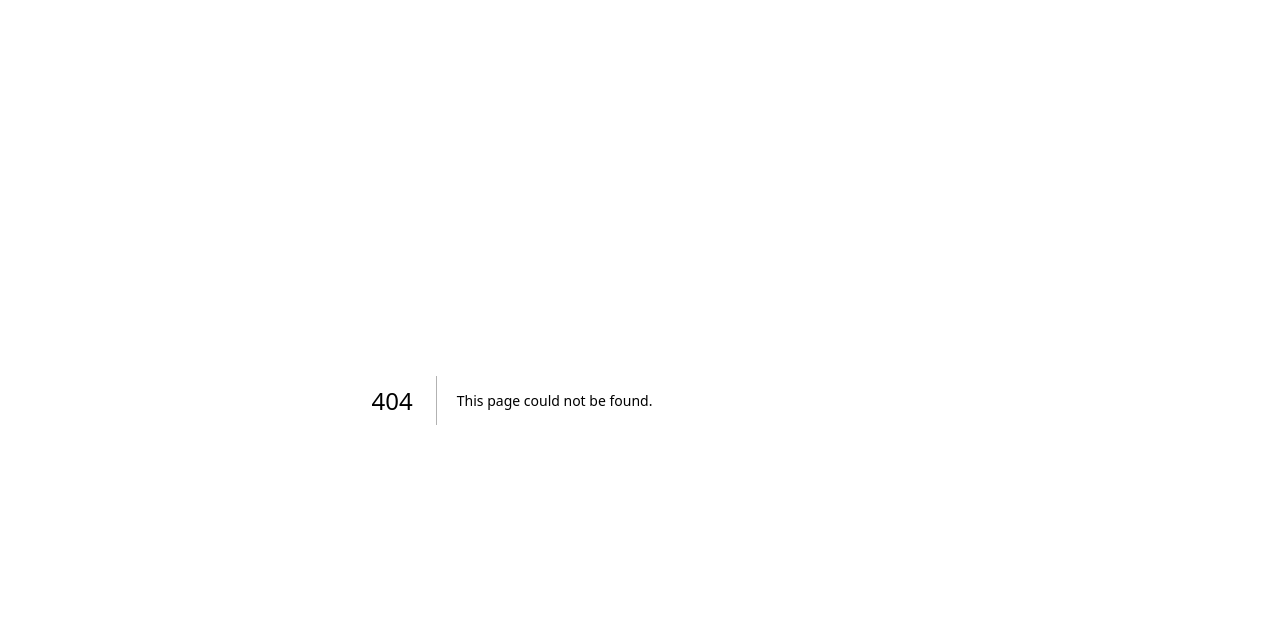
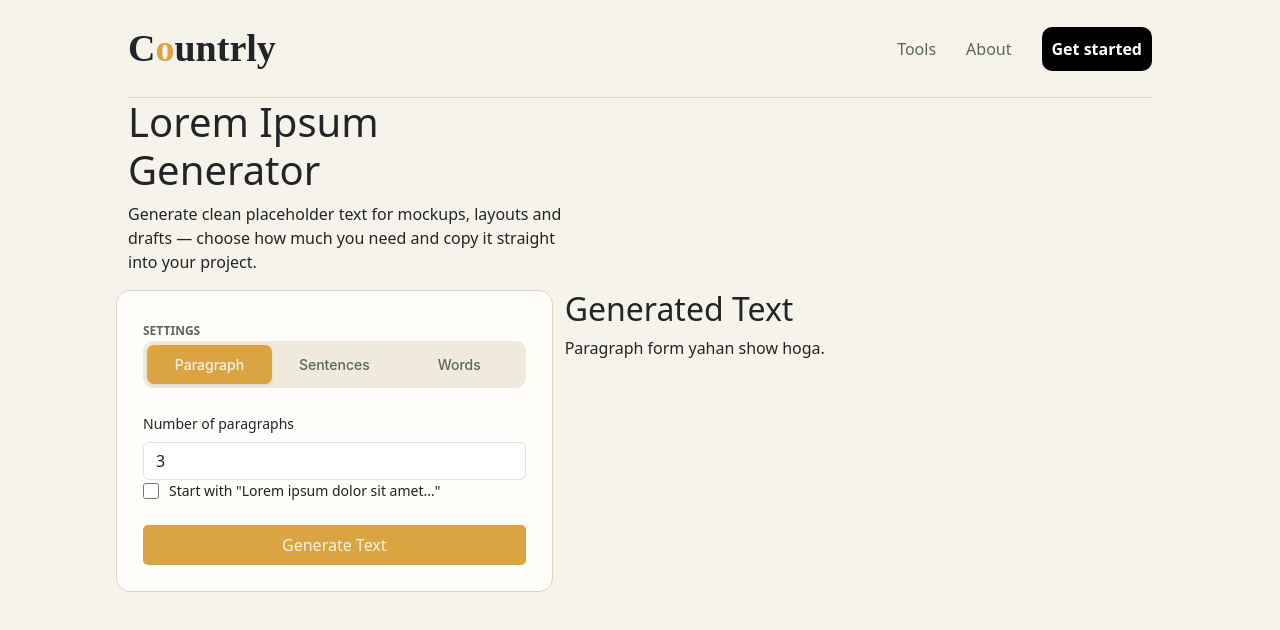
Before and after one commit to fahid-09/counter, a Next.js app: page /LoremIpsum in a window 1280 px wide. Before the commit this address had no page. Shown: the top 630 px of the page. Built offline with nearby package versions, Linux system fonts and the light colour scheme.

Commit message:
adding loremipsum

```diff
--- /dev/null
+++ b/src/app/LoremIpsum/loremipsum.module.css
@@ -0,0 +1,91 @@
+.pageheader {
+    max-width: 445px;
+}
+
+.loremipsumleft {
+    background: #FFFEFB;
+    border: 1px solid #DCD5C1;
+    border-radius: 14px;
+    padding: 26px;
+}
+
+.paneltitel {
+    font-size: 12px;
+    text-transform: uppercase;
+    letter-spacing: 0.04em 0.48px;
+    color: #5B6660;
+    margin-bottom: 18px;
+    font-weight: 600;
+}
+
+.pills {
+    background: #efeadb;
+    border-radius: 10px;
+    display: flex;
+    justify-content: space-between;
+    padding: 4px;
+}
+
+.pill {
+    flex: 1;
+    background: none;
+    border: none;
+    padding: 9px 0;
+    font-family: 'Inter', sans-serif;
+    font-size: 14px;
+    font-weight: 500;
+    color: #5B6660;
+    border-radius: 7px;
+    cursor: pointer;
+    transition: 0.2s ease;
+}
+
+.pill:hover {
+    background: #e5dfce;
+}
+
+.pill.active {
+    background: #d9a441;
+    color: #F6F3EA;
+    box-shadow: 0 1px 4px rgba(0, 0, 0, 0.08);
+}
+
+.formarea {
+    margin-top: 25px;
+}
+
+.formarea label {
+    display: block;
+    margin-bottom: 8px;
+    font-size: 14px;
+    font-weight: 500;
+}
+
+.checkboxrow {
+    display: flex;
+    align-items: center;
+    gap: 10px;
+    margin-bottom: 24px;
+    font-size: 14px;
+    color: #1C2321;
+}
+
+.checkboxrow input {
+    width: 16px;
+    height: 16px;
+    accent-color: #d9a441;
+    color: #F6F3EA;
+    ;
+}
+
+.generatetext {
+    width: 100%;
+    border: none;
+    outline: none;
+    padding: 8px 0px 8px 0px;
+    background: #d9a441;
+    color: #F6F3EA;
+    font-size: 16px;
+    font-weight: 500;
+    border-radius: 5px;
+}
--- /dev/null
+++ b/src/app/LoremIpsum/page.tsx
@@ -0,0 +1,143 @@
+"use client";
+
+import { useState } from "react";
+import styles from "../LoremIpsum/loremipsum.module.css";
+
+const LoremIpsum = () => {
+
+    const [activeTab, setActiveTab] = useState("paragraph");
+
+    return (
+        <>
+            <div className={styles.pageheader}>
+                <h1>Lorem Ipsum Generator</h1>
+
+                <p>
+                    Generate clean placeholder text for mockups, layouts and drafts —
+                    choose how much you need and copy it straight into your project.
+                </p>
+            </div>
+
+            <div className="row">
+
+                {/* LEFT SIDE */}
+                <div className={`${styles.loremipsumleft} col-5`}>
+
+                    <span className={styles.paneltitel}>
+                        SETTINGS
+                    </span>
+
+                    <div className={styles.pills}>
+
+                        <button
+                            className={`${styles.pill} ${activeTab === "paragraph" ? styles.active : ""
+                                }`}
+                            onClick={() => setActiveTab("paragraph")}
+                        >
+                            Paragraph
+                        </button>
+
+                        <button
+                            className={`${styles.pill} ${activeTab === "sentences" ? styles.active : ""
+                                }`}
+                            onClick={() => setActiveTab("sentences")}
+                        >
+                            Sentences
+                        </button>
+
+                        <button
+                            className={`${styles.pill} ${activeTab === "words" ? styles.active : ""
+                                }`}
+                            onClick={() => setActiveTab("words")}
+                        >
+                            Words
+                        </button>
+
+                    </div>
+
+                    {/* FORM */}
+                    <div className={styles.formarea}>
+
+                        {activeTab === "paragraph" && (
+                            <div>
+                                <label>Number of paragraphs</label>
+
+                                <input
+                                    type="number"
+                                    className="form-control"
+                                    min="1"
+                                    defaultValue="3"
+                                />
+                            </div>
+                        )}
+
+                        {activeTab === "sentences" && (
+                            <div>
+                                <label>Number of sentences</label>
+
+                                <input
+                                    type="number"
+                                    className="form-control"
+                                    min="1"
+                                    defaultValue="5"
+                                />
+                            </div>
+                        )}
+
+                        {activeTab === "words" && (
+                            <div>
+                                <label>Number of words</label>
+
+                                <input
+                                    type="number"
+                                    className="form-control"
+                                    min="1"
+                                    defaultValue="50"
+                                />
+                            </div>
+                        )}
+
+                    </div>
+                    <label className={styles.checkboxrow}>
+                        <input type="checkbox" id="startClassic" />
+                        Start with "Lorem ipsum dolor sit amet..."
+                    </label>
+                    <div >
+
+                    <button className={styles.generatetext}>Generate Text</button>
+
+                    </div>
+                </div>
+
+
+                {/* RIGHT SIDE */}
+                <div className={`${styles.loremipsumright} col-7`}>
+
+                    <h2>Generated Text</h2>
+
+                    {activeTab === "paragraph" && (
+                        <p>
+                            Paragraph form yahan show hoga.
+                        </p>
+                    )}
+
+                    {activeTab === "sentences" && (
+                        <p>
+                            Sentences form ka related data yahan show hoga.
+                        </p>
+                    )}
+
+                    {activeTab === "words" && (
+                        <p>
+                            Words form ka related data yahan show hoga.
+                        </p>
+                    )}
+
+                </div>
+
+            </div>
+        </>
+    );
+};
+
+export default LoremIpsum;
--- a/src/app/components/Nav Links/NavLinks.module.css
+++ b/src/app/components/Nav Links/NavLinks.module.css
@@ -32,3 +32,13 @@
     font-weight: bold;
 
 }
+
+.submenu{
+    display: none;
+  position: absolute;
+  cursor: pointer;
+}
+
+.dropsown:hover .submenu{
+    display: block;
+}
--- a/src/app/components/Nav Links/NavLinks.tsx
+++ b/src/app/components/Nav Links/NavLinks.tsx
@@ -7,7 +7,13 @@ const NavLinks = ({ showThird, showfourth}: { showThird: boolean, showfourth: bo
     return (<>
         <div className={styles.navLinks}>
             <ul >
-                <li><Link href={"/"}>Tools</Link></li>
+                <li className={styles.dropsown}><Link href={"/"}>Tools</Link>
+                <div className={styles.submenu}>
+                    <ul>
+                        <li><Link href={"/LoremIpsum"}>LoremIpsum</Link></li>
+                    </ul>
+                </div>
+                </li>
                 <li><Link href={"/"}>About</Link></li>
                 {showThird && <li className={styles.button}><Link href={"/"}>Get started</Link></li>}
                 {showfourth && <li><Link href={"/"}>About</Link></li>}
--- a/src/app/layout.tsx
+++ b/src/app/layout.tsx
@@ -2,6 +2,7 @@ import type { Metadata } from "next";
 import "bootstrap/dist/css/bootstrap.min.css";
 import { Geist, Geist_Mono } from "next/font/google";
 import "./globals.css";
+import Navbar from "./components/Nav Bar/Navbar";
 
 const geistSans = Geist({
   variable: "--font-geist-sans",
@@ -21,7 +22,9 @@ export const metadata: Metadata = {
 export default function RootLayout({ children }: LayoutProps<"/">) {
   return (
     <html lang="en" className={`${geistSans.variable} ${geistMono.variable}`}>
-      <body>{children}</body>
+      <body>
+        <Navbar/>
+        {children}</body>
     </html>
   );
 }
--- a/src/app/page.tsx
+++ b/src/app/page.tsx
@@ -8,7 +8,7 @@ import Navbar from "./components/Nav Bar/Navbar"
 export default function Home() {
   return (
     <div className={styles.page}>
-      <Navbar />
+      {/* <Navbar /> */}
       <Homepage />
       <Caseconverter />
       <Footer />
```
Also changed, not shown: src/app/components/layout.tsx (added, +20 -0 lines).
